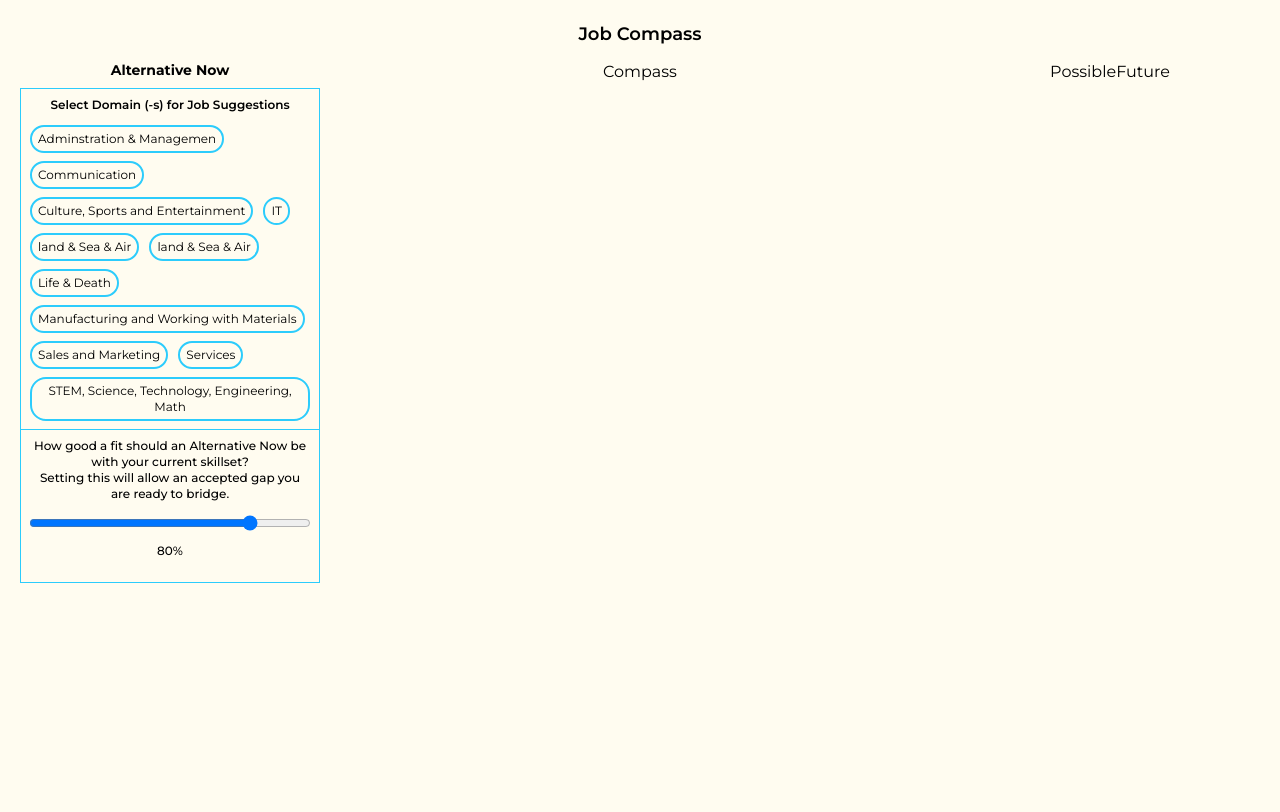
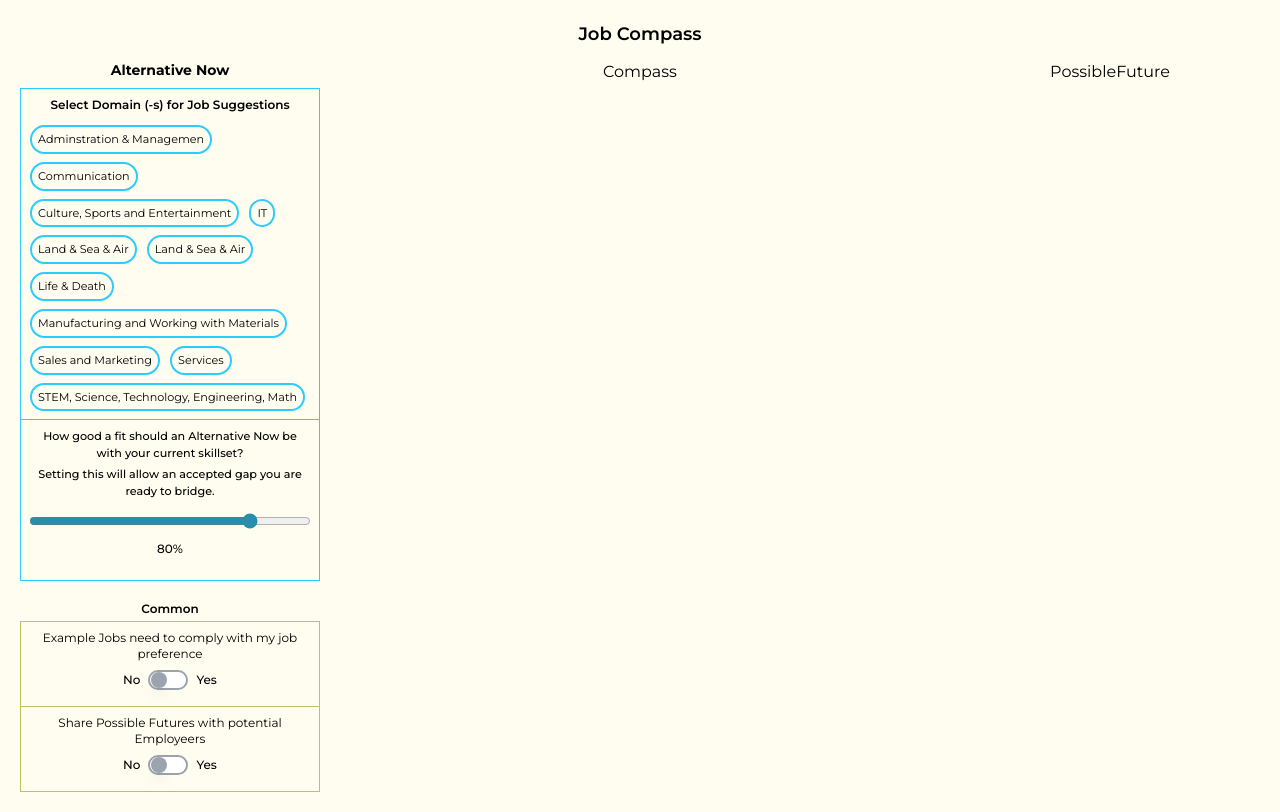
Before and after one commit to VictoriaAde/job-compass, a Next.js app: page / in a window 1280 px wide. Built offline with nearby package versions, Linux system fonts and the light colour scheme.

Commit message:
toggleSwitch, adjust other styles

```diff
--- a/app/_sections/alternativeNow.tsx
+++ b/app/_sections/alternativeNow.tsx
@@ -3,9 +3,12 @@
 import React, { useState } from "react";
 import { jobSuggestions } from "../../utils/data";
 import PercentageBar from "@/components/PercentageBar";
+import ToggleSwitch from "@/components/ToggleSwitch";
 
 const Alternative: React.FC = (suggestions) => {
   const [selectedSuggestions, setSelectedSuggestions] = useState<number[]>([]);
+  const [isChecked1, setIsChecked1] = useState(false);
+  const [isChecked2, setIsChecked2] = useState(false);
 
   const toggleSelection = (id: number) => {
     setSelectedSuggestions((prevSelected) => {
@@ -30,10 +33,10 @@ const Alternative: React.FC = (suggestions) => {
               <span
                 key={suggestion.id}
                 onClick={() => toggleSelection(suggestion.id)}
-                className={`cursor-pointer rounded-2xl mx-[1px] py-1 px-[6px] text-xs font-normal ${
+                className={`cursor-pointer rounded-2xl mx-[1px] py-1 px-[6px] text-[0.70rem] ${
                   selectedSuggestions.includes(suggestion.id)
-                    ? "bg-dark_custom_blue text-white border-2 border-dark_custom_blue" // Apply your selected color class
-                    : "bg-transparent text-black border-2 border-custom_blue" // Apply your default color class
+                    ? "bg-dark_custom_blue text-white border-2 border-dark_custom_blue font-medium"
+                    : "bg-transparent text-black border-2 border-custom_blue"
                 }`}
               >
                 {suggestion.title}
@@ -42,34 +45,44 @@ const Alternative: React.FC = (suggestions) => {
           </div>
         </div>
         <div className="border border-t-0 border-custom_blue p-2">
-          <p className="text-xs font-medium">
+          <p className="text-[0.70rem] font-medium mb-1">
             How good a fit should an Alternative Now be with your current
             skillset?
           </p>
-          <p className="text-xs font-medium">
+          <p className="text-[0.70rem] font-medium">
             Setting this will allow an accepted gap you are ready to bridge.
           </p>
 
           <PercentageBar />
         </div>
 
-        <div></div>
+        <div>
+          <h3 className="text-xs mb-1 font-semibold mt-5">Common</h3>
+          <div className="border border-custom_green p-2 ">
+            <p className="text-xs font-normal">
+              Example Jobs need to comply with my job preference
+            </p>
+            <ToggleSwitch
+              id="exampleJobs"
+              checked={isChecked1}
+              onChange={setIsChecked1}
+            />
+          </div>
+
+          <div className="border border-t-0 border-custom_green p-2 ">
+            <p className="text-xs font-normal">
+              Share Possible Futures with potential Employeers
+            </p>
+            <ToggleSwitch
+              id="possibleJobs"
+              checked={isChecked2}
+              onChange={setIsChecked2}
+            />
+          </div>
+        </div>
       </div>
     </div>
   );
 };
 
 export default Alternative;
-{
-  /* <span>Adminstration & Managemen</span>
-<span>Communication</span>
-<span>Culture, Sports and Entertainment</span>
-<span>IT</span>
-<span>land & Sea & Air</span>
-<span>land & Sea & Air</span>
-<span>Life & Death</span>
-<span>Manufacturing and Working with Materials</span>
-<span>Sales and Marketing</span>
-<span>Services</span>
-<span>STEM, Science, Technology, Engineering, Math</span> */
-}
--- a/components/PercentageBar.tsx
+++ b/components/PercentageBar.tsx
@@ -7,7 +7,7 @@ const PercentageBar: React.FC = () => {
   const handlePercentageChange = (e: React.FormEvent<HTMLInputElement>) => {
     const newPercentage = parseFloat(e.currentTarget.value);
     if (!isNaN(newPercentage)) {
-      setPercentage(Math.max(0, Math.min(100, newPercentage))); // Clamp between 0 and 100
+      setPercentage(Math.max(0, Math.min(100, newPercentage)));
     }
   };
 
@@ -20,7 +20,7 @@ const PercentageBar: React.FC = () => {
         step="1"
         defaultValue={percentage.toString()}
         onInput={handlePercentageChange}
-        className="w-full transition-all duration-300 ease-in-out bg-dark_custom_blue"
+        className="w-full transition-all duration-300 ease-in-out accent-[#298dac]"
       />
       <div className="text-center">
         <span className="font-medium text-xs">{Math.round(percentage)}%</span>
--- /dev/null
+++ b/components/ToggleSwitch.tsx
@@ -0,0 +1,61 @@
+import React from "react";
+
+interface ToggleSwitchProps {
+  id: string;
+  name?: string;
+  checked: boolean;
+  onChange: (checked: boolean) => void;
+  disabled?: boolean;
+}
+
+const ToggleSwitch: React.FC<ToggleSwitchProps> = ({
+  id,
+  name,
+  checked,
+  onChange,
+  disabled = false,
+}) => {
+  const handleToggle = () => {
+    onChange(!checked);
+  };
+
+  return (
+    <div className="relative inline-block align-middle">
+      <input
+        type="checkbox"
+        className="hidden"
+        name={name}
+        id={id}
+        checked={checked}
+        onChange={handleToggle}
+        disabled={disabled}
+      />
+      <div className="flex gap-2 items-center my-2">
+        <span className="text-xs font-medium">No</span>
+        <label
+          className={`${
+            disabled
+              ? "bg-gray-500 cursor-not-allowed"
+              : checked
+              ? "bg-white border-2 border-green-400"
+              : "bg-white border-2 border-gray-400"
+          } toggle-switch-label relative inline-block w-10 h-5 rounded-full transition-all duration-300 ease-in-out border-2 border-gray-400`}
+          htmlFor={id}
+        >
+          <span
+            className={`${
+              checked
+                ? "transform translate-x-[1px] translate-y-[0px]"
+                : "transform translate-x-[-17px] translate-y-[0px]"
+            } toggle-switch-inner absolute w-4 h-4 rounded-full shadow-lg ${
+              checked ? "bg-[#03862b]" : "bg-gray-400"
+            } transition-transform duration-300 ease-in-out shadow-lg`}
+          ></span>
+        </label>
+        <span className="text-xs font-medium">Yes</span>
+      </div>
+    </div>
+  );
+};
+
+export default ToggleSwitch;
--- a/tailwind.config.ts
+++ b/tailwind.config.ts
@@ -12,6 +12,8 @@ const config: Config = {
         custom_blue: "#2CCCFC",
         dark_custom_blue: "#298dac",
         ivory: "#fffcf0",
+        custom_yellow: "#FFCE2E",
+        custom_green: "#BDC161",
       },
     },
   },
--- a/utils/data.ts
+++ b/utils/data.ts
@@ -3,8 +3,8 @@ export const jobSuggestions = [
   { id: 2, title: "Communication" },
   { id: 3, title: "Culture, Sports and Entertainment" },
   { id: 4, title: "IT" },
-  { id: 5, title: "land & Sea & Air" },
-  { id: 6, title: "land & Sea & Air" },
+  { id: 5, title: "Land & Sea & Air" },
+  { id: 6, title: "Land & Sea & Air" },
   { id: 7, title: "Life & Death" },
   { id: 8, title: "Manufacturing and Working with Materials" },
   { id: 9, title: "Sales and Marketing" },
```
